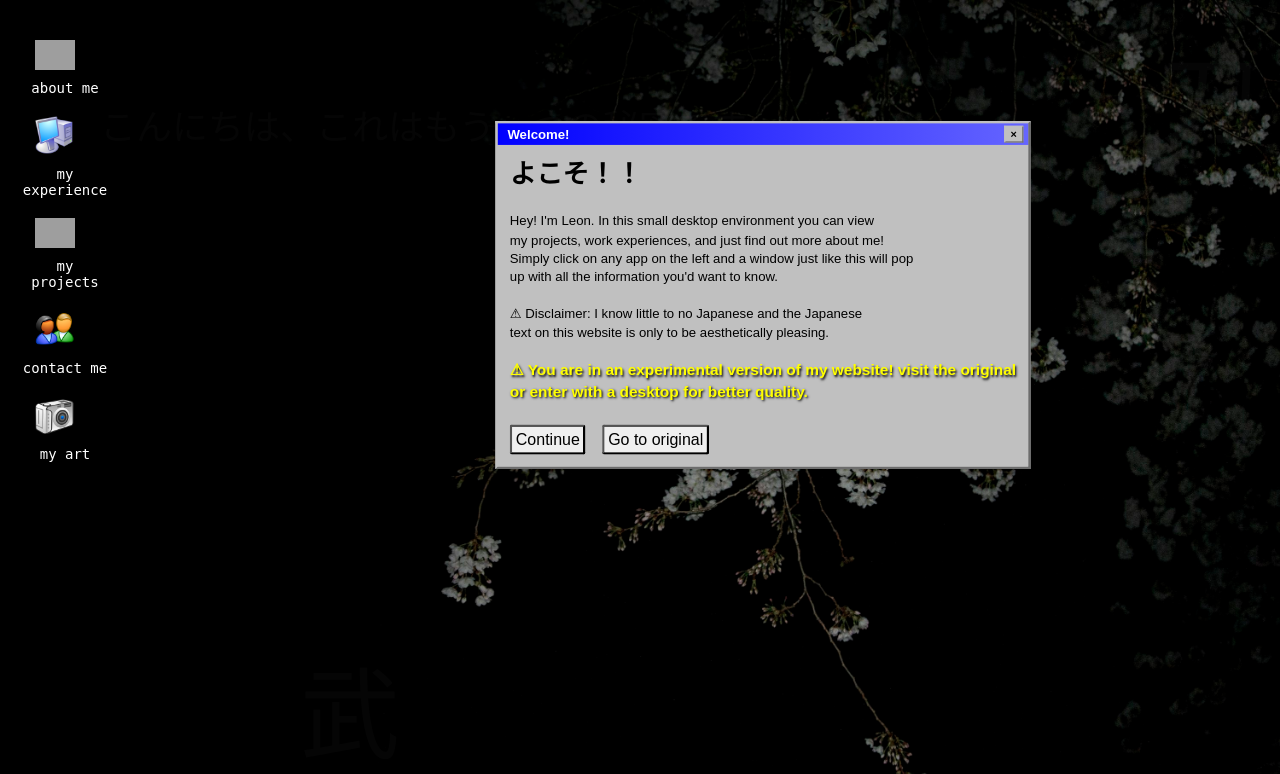
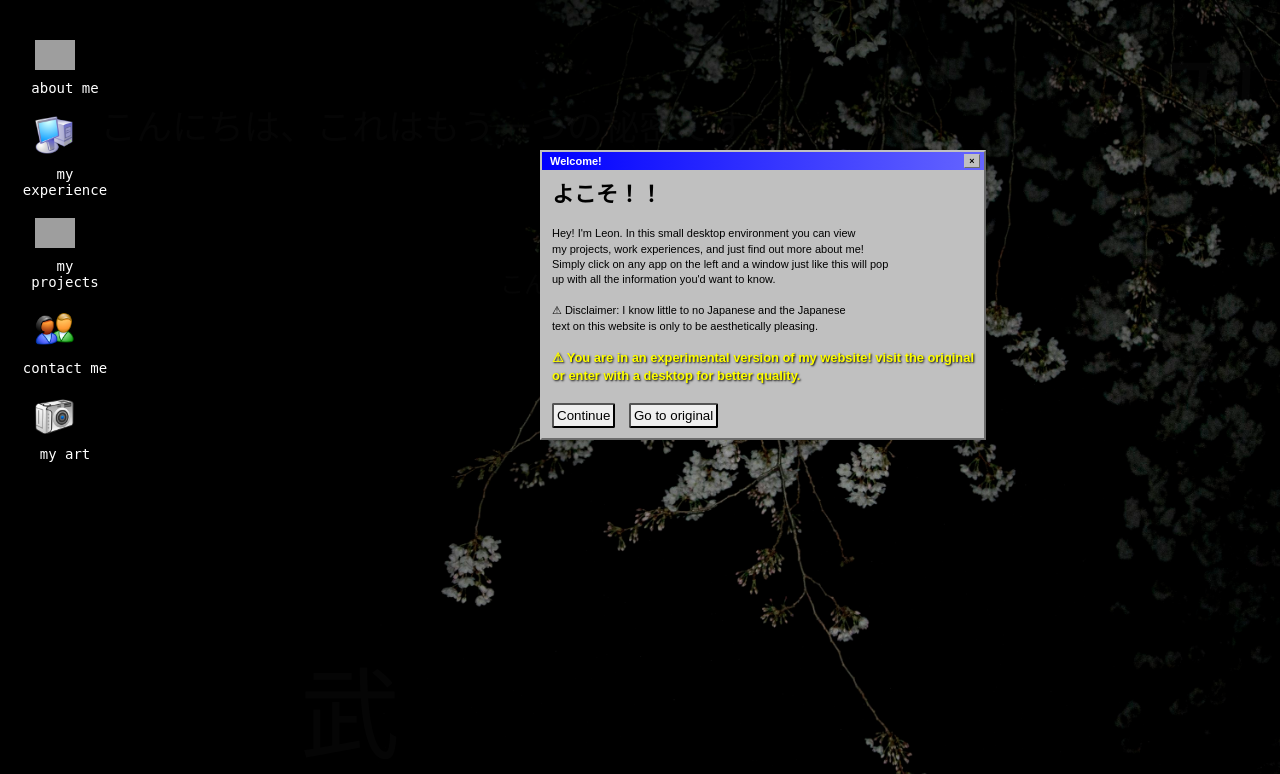
Before and after one commit to Maploop/maploop.github.io, a PHP site: page /experimental/index.html in a window 1280 px wide. Shown: the top 774 px of the page. Run offline with PHP 8.4, Linux system fonts and the light colour scheme; grey boxes are pictures that could not be loaded.

Commit message:
Scaling fix

```diff
--- a/experimental/self_contained_archive/style.css
+++ b/experimental/self_contained_archive/style.css
@@ -176,7 +176,7 @@ body {
     z-index: 1000;
     font-family: 'MS Sans Serif', sans-serif;
     display: none;
-    scale: 1.2;
+    /* scale: 1.2; */
 }
 
 .window.active {
```
